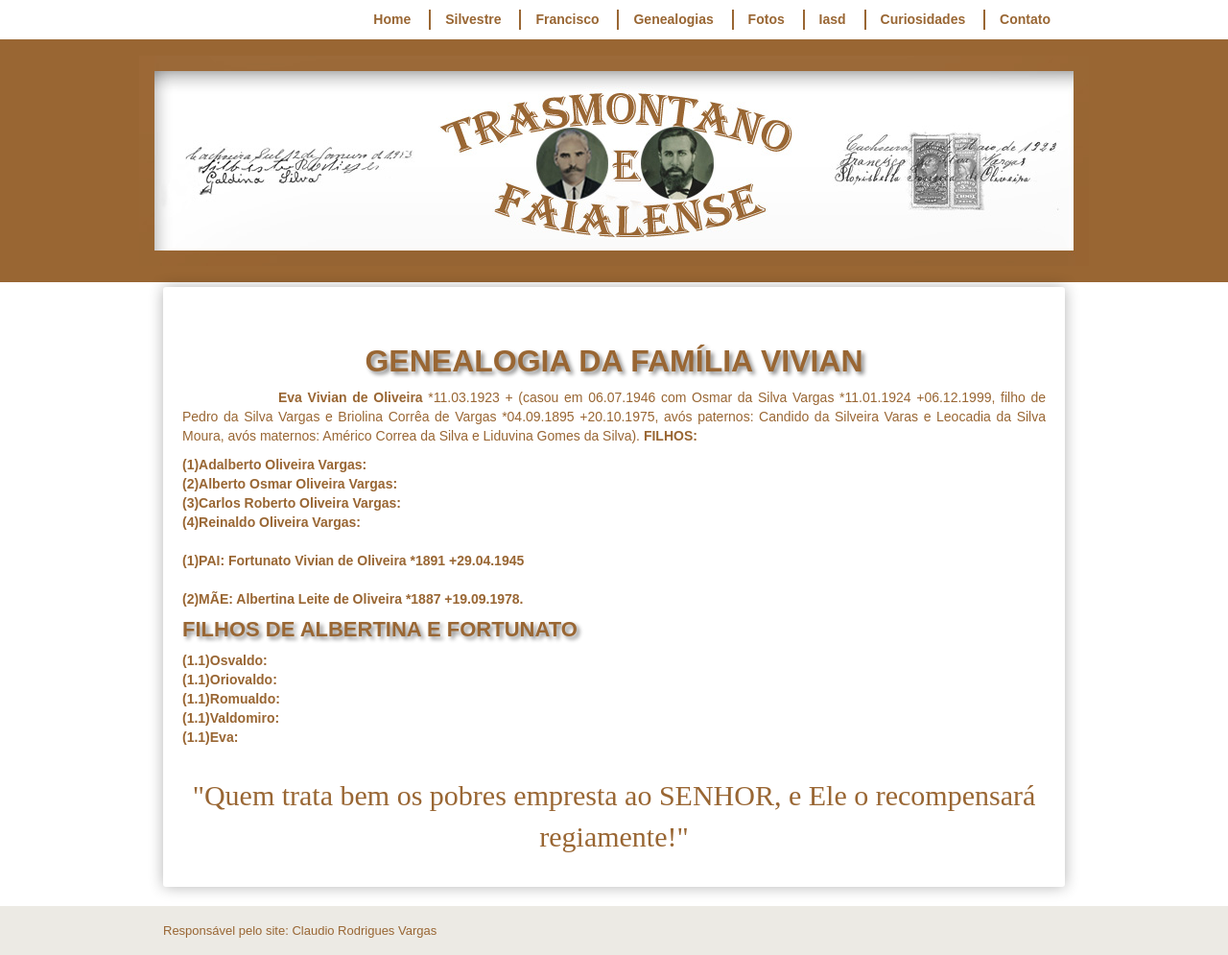
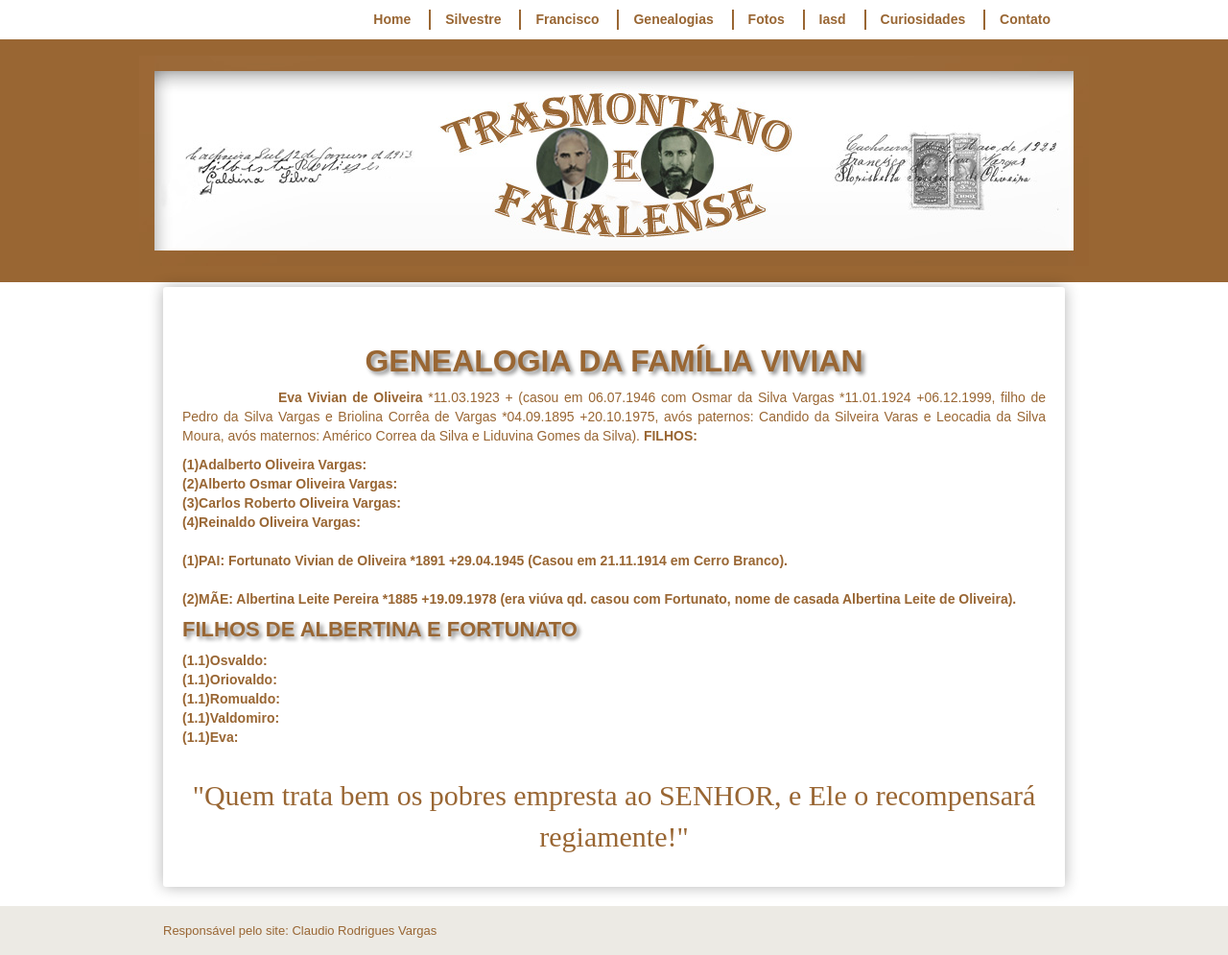
Before and after one commit to claudiovargas1955/claudiovargas1955.github.io, a Jekyll site: the page built from _pages/familia-vivian.html, in a window 1280 px wide. Shown: the whole page at 96% size. Built offline with Jekyll 4.4.1, drawn with Linux system fonts in a browser that asks for light colours; some web fonts are replaced.

Commit message:
Update familia-vivian.html

```diff
--- a/_pages/familia-vivian.html
+++ b/_pages/familia-vivian.html
@@ -104,9 +104,9 @@ e Leocadia da Silva Moura, avós maternos: Américo Correa da Silva e Liduvina G
 <b>(3)Carlos Roberto Oliveira Vargas:</b><br>
 <b>(4)Reinaldo Oliveira Vargas:</b><br><br>
 
-<b>(1)PAI: Fortunato Vivian de Oliveira *1891 +29.04.1945 <br><br>
+<b>(1)PAI: Fortunato Vivian de Oliveira *1891 +29.04.1945 (Casou em 21.11.1914 em Cerro Branco). <br><br>
 
-<b>(2)MÃE: </b>Albertina Leite de Oliveira *1887 +19.09.1978. <br>
+<b>(2)MÃE: </b>Albertina Leite Pereira *1885 +19.09.1978 (era viúva qd. casou com Fortunato, nome de casada Albertina Leite de Oliveira). <br>
 
 <h4>FILHOS DE ALBERTINA E FORTUNATO</h4>
 <p><b>(1.1)Osvaldo: </b><br>
```
